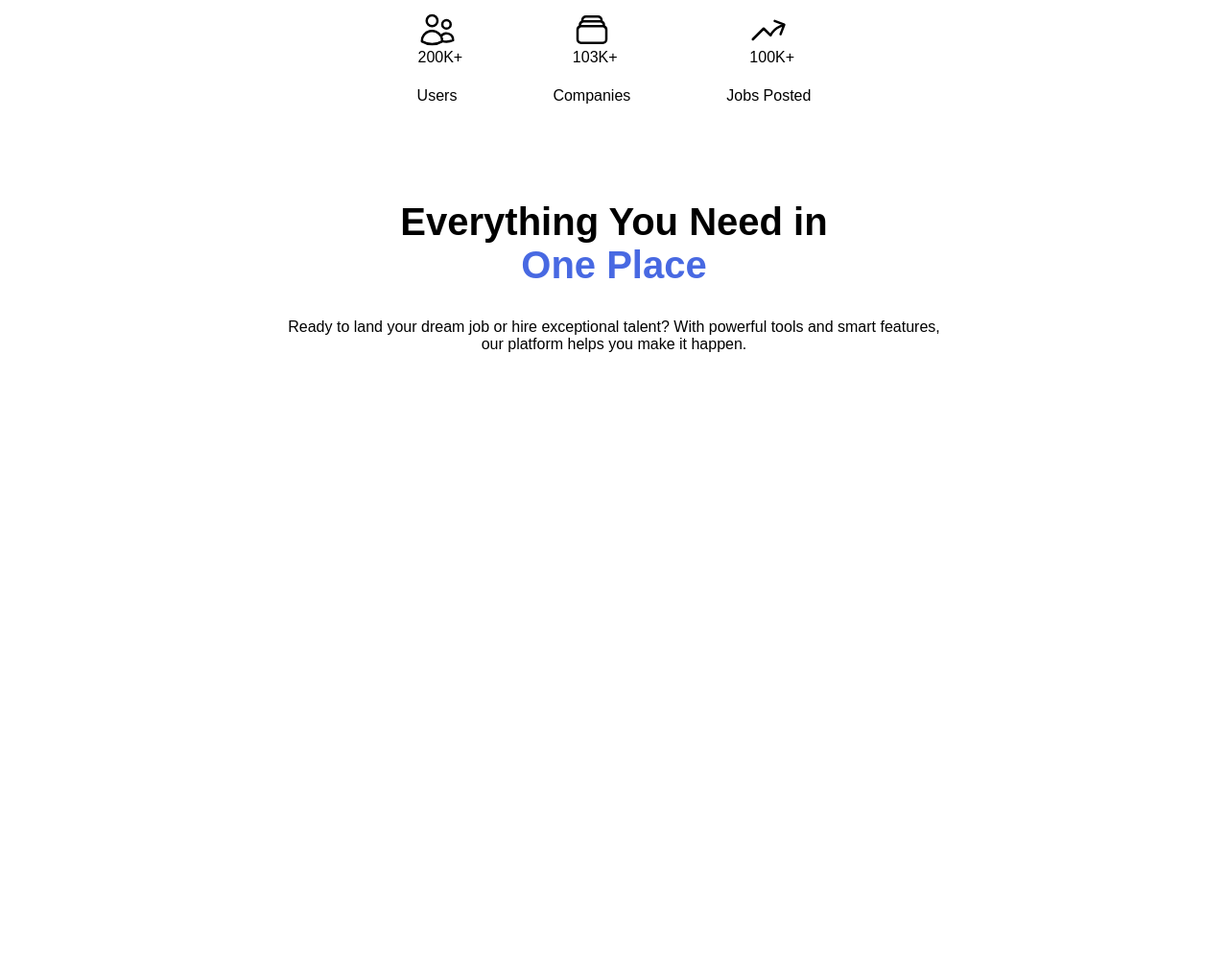
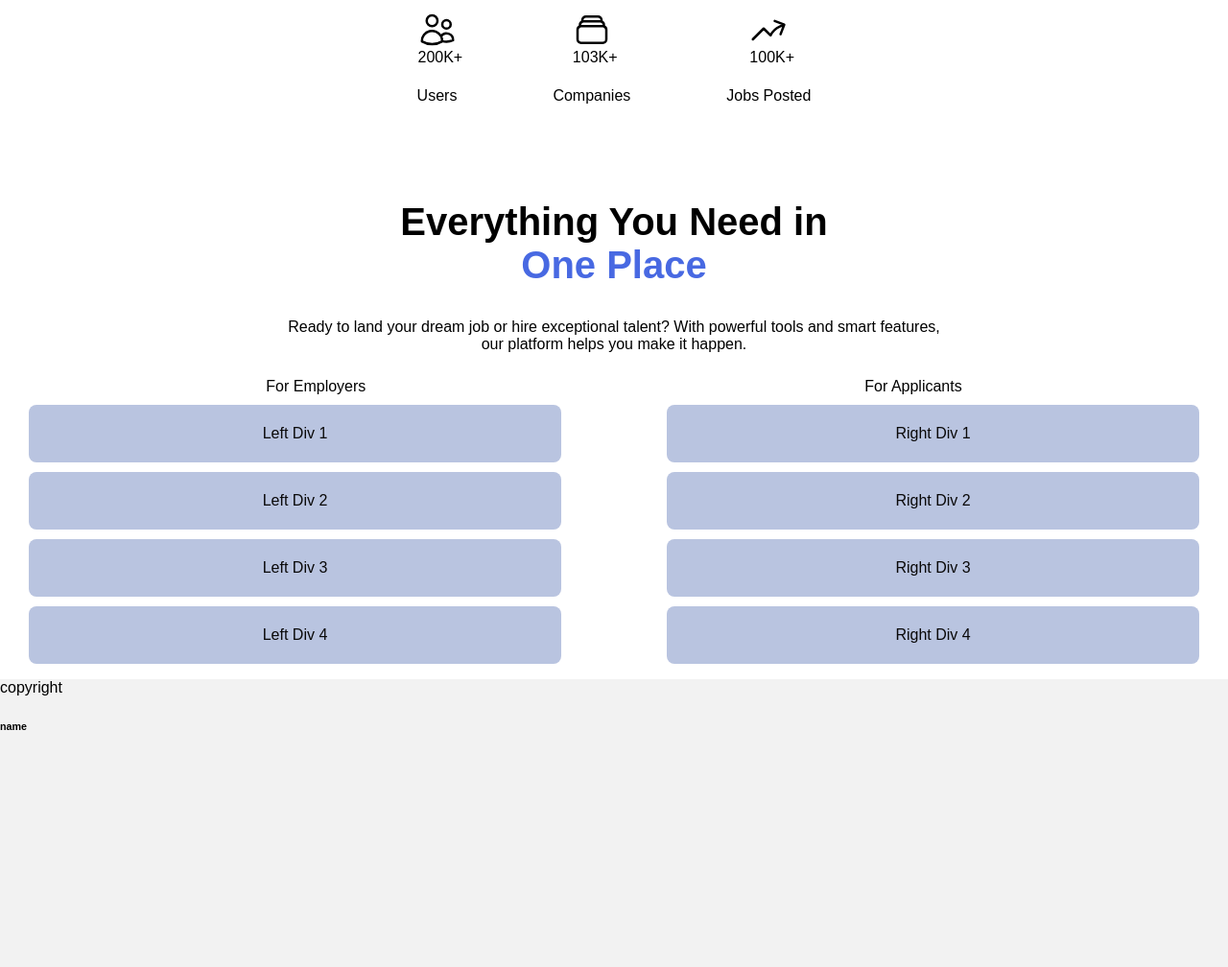
Before and after one commit to Kbruce01/devconnect, a plain HTML site: page index.html in a window 1280 px wide. Shown: the part 554-1562 px from the top of the page at 96% size. Before the commit the page ends 938 px from the top, so only its background shows below. Drawn offline with Linux system fonts and the light colour scheme.

Commit message:
Co-authored-by: Richie00-1 <Richie00-1@users.noreply.github.com>

```diff
--- a/Styles/style.css
+++ b/Styles/style.css
@@ -10,7 +10,7 @@ nav {
   justify-content: space-between;
   box-shadow: 0 2px 5px rgba(0, 0, 0, 0.05);
   position: sticky;
-  z-index: 1000;
+  z-index: 100;
   top: 0;
 }
 
@@ -106,3 +106,65 @@ ul {
 .break-line {
   color: rgb(72, 105, 226);
 }
+
+.divs {
+  display: flex;
+  gap: 500px;
+  justify-content: center;
+}
+
+.menu-item {
+  padding: 10px;
+  position: relative;
+  cursor: pointer;
+}
+
+.menu-item::after {
+  content: "";
+  position: absolute;
+  left: 0;
+  bottom: 0;
+  width: 0%;
+  height: 2px;
+  background: rgb(70, 82, 216);
+  transition: width 0.3s ease;
+}
+
+.menu-item:hover::after {
+  width: 100%;
+}
+
+#main {
+  display: flex;
+}
+
+.main-container {
+  display: flex;
+  gap: 50px;
+}
+
+.column {
+  flex: 1;
+  display: flex;
+  flex-direction: column;
+  gap: 10px;
+}
+
+ .box {
+   background-color: #b9c4e0;
+   color: rgb(10, 9, 9);
+   padding: 0px;
+   text-align: center;
+   border-radius: 8px;
+   min-height: 60px;
+   display: flex;
+   align-items: center;
+   justify-content: center;
+   margin-left: 30px;
+   margin-right: 30px;
+}
+
+.about-services {
+  height: 300px;
+  background-color: rgba(0, 0, 0, 0.05);
+}
--- a/index.html
+++ b/index.html
@@ -20,8 +20,8 @@
                 <li>For Employers</li>
             </ul>
             <div class="login-section">
-                <p>Login</p>
-                <p>Sign Up</p>
+                <button>Login</button>
+                <button>Sign Up</button>
             </div>
         </nav>
 
@@ -88,6 +88,37 @@
             <p>Ready to land your dream job or hire exceptional talent? With powerful tools and smart features, <br>our platform helps you make it happen.</br></p>
         </section>
 
+        <div class="divs">
+            <div class="menu-item">
+                For Employers
+            </div>
+            <div class="menu-item">
+                For Applicants
+            </div>
+        </div>
+
+        <div class="main-container">
+            <div class="column">
+                <div class="box left-box" id="left-1">Left Div 1</div>
+                <div class="box left-box" id="left-2">Left Div 2</div>
+                <div class="box left-box" id="left-3">Left Div 3</div>
+                <div class="box left-box" id="left-4">Left Div 4</div>
+            </div>
+            <div class="column">
+                <div class="box right-box" id="right-1">Right Div 1</div>
+                <div class="box right-box" id="right-2">Right Div 2</div>
+                <div class="box right-box" id="right-3">Right Div 3</div>
+                <div class="box right-box" id="right-4">Right Div 4</div>
+            </div>
+        </div>
+
+        <div class="about-services">
+            <p>copyright</p>
+            <h6>
+                name
+            </h6>
+        </div>
+
 
         <script src="/Scripts/script.js"></script>
     </body>
```
